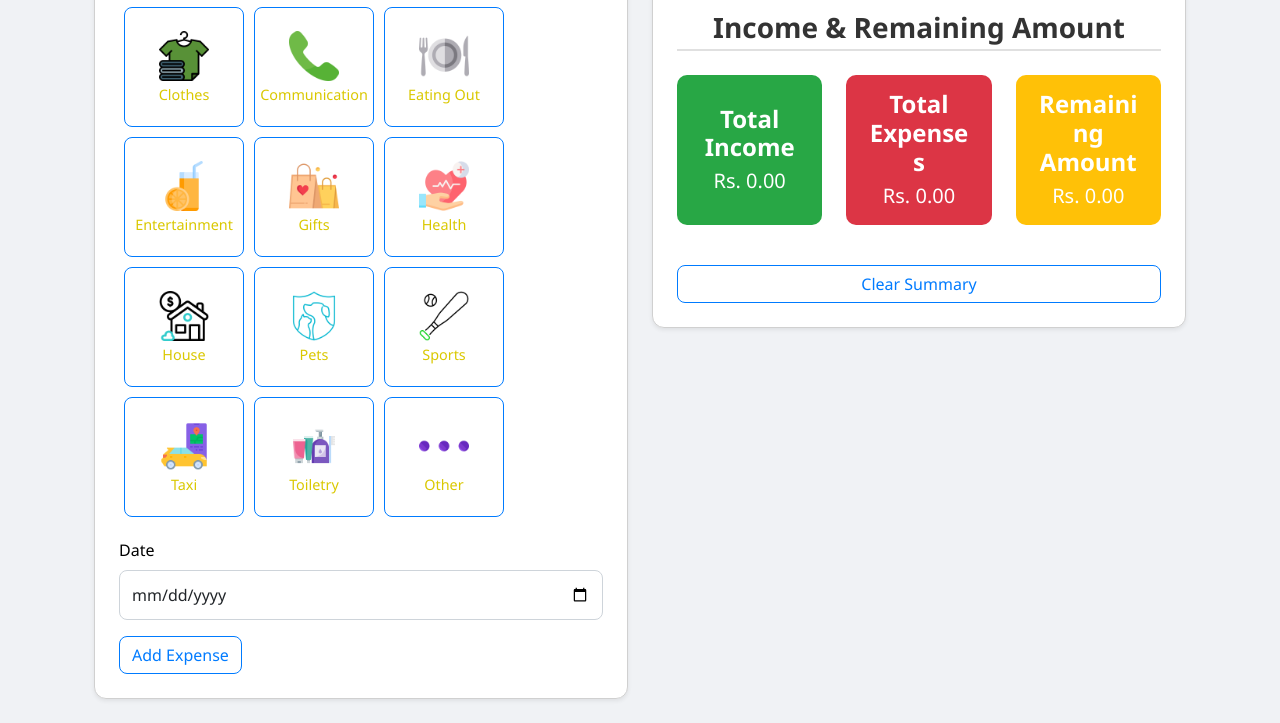
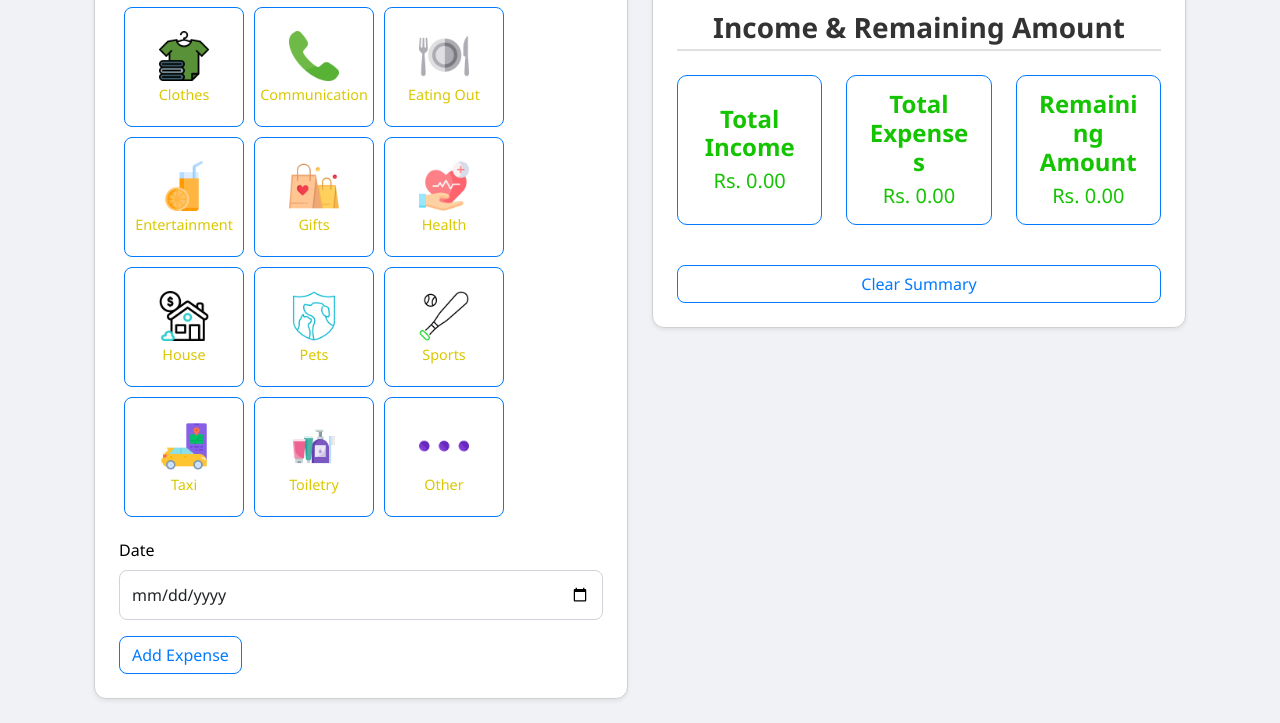
Before and after one commit to Chanukalankanjana/Expenses_Tracker_App, a plain HTML site: page index.html in a window 1280 px wide. Shown: the part 1040-1763 px from the top of the page. Drawn offline with nearby package versions, Linux system fonts and the light colour scheme; some packages are replaced by stand-ins of ours; a script that the page names is missing.

Commit message:
update css

```diff
--- a/CSS/style.css
+++ b/CSS/style.css
@@ -152,7 +152,7 @@ body {
 .summary-box {
     padding: 20px; /* Consistent padding */
     border-radius: 10px; /* Rounded corners */
-    color: #ffffff; /* White text color */
+    color: #14c400; /* White text color */
     text-align: center; /* Center text alignment */
     height: 150px; /* Fixed height to ensure uniform size */
     display: flex; /* Flexbox for centering content */
@@ -161,15 +161,18 @@ body {
 }
 
 .bg-custom-income {
-    background-color: #28a745; /* Green background for income */
+    background-color: #ffffff; /* Ensure background color for better visibility */
+    border: 1px solid #007bff; /* Button border color */
 }
 
 .bg-custom-expenses {
-    background-color: #dc3545; /* Red background for expenses */
+    background-color: #ffffff; /* Ensure background color for better visibility */
+    border: 1px solid #007bff; /* Button border color */
 }
 
 .bg-custom-remaining {
-    background-color: #ffc107; /* Yellow background for remaining amount */
+    background-color: #ffffff; /* Ensure background color for better visibility */
+    border: 1px solid #007bff; /* Button border color */
 }
 
 .summary-box h4 {
```
